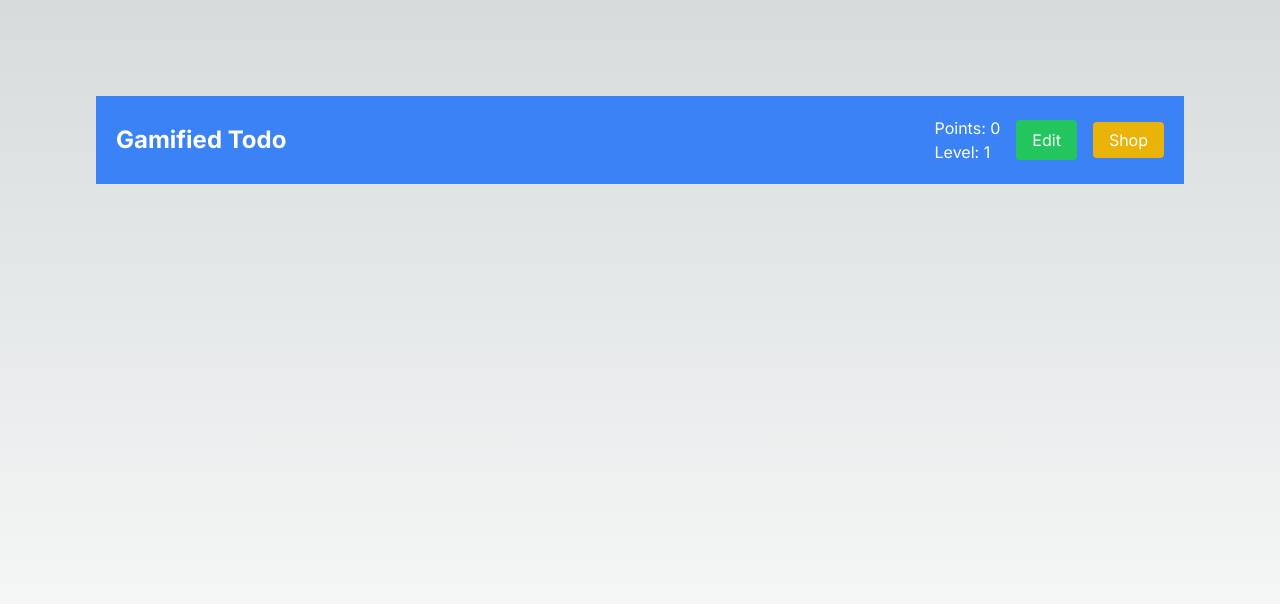
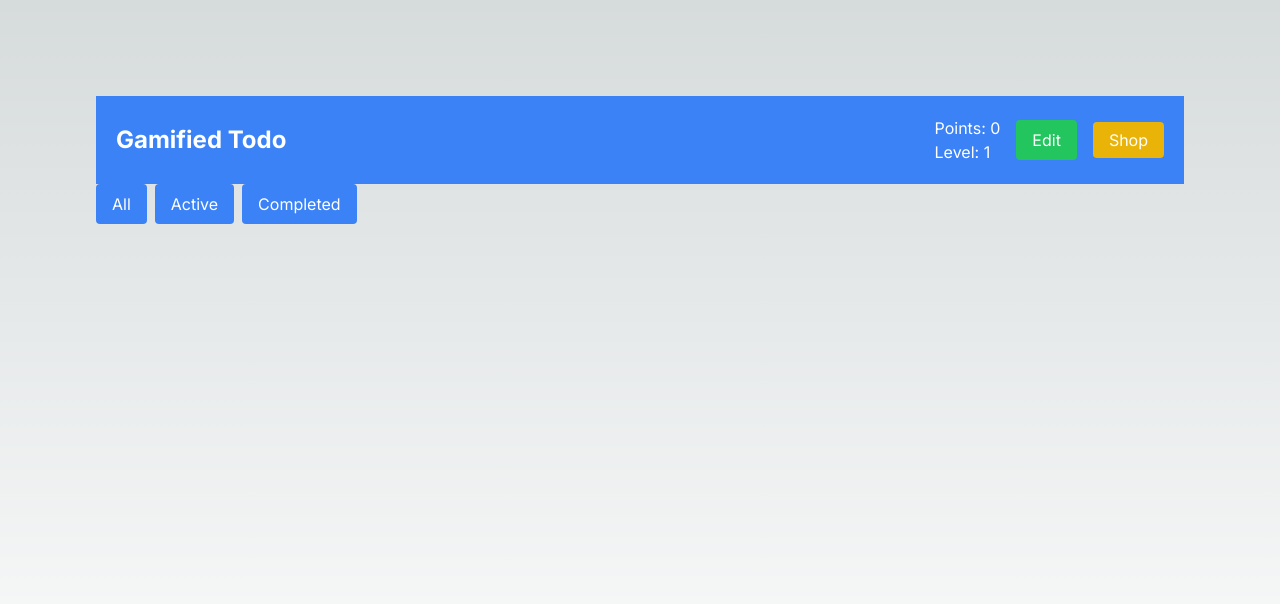
Before and after one commit to stub-ai/c6c62ed2-0b21-5c1a-bbc7-a0189a100d82, a Next.js app: page / in a window 1280 px wide. Shown: the top 604 px of the page. Built offline with nearby package versions, Linux system fonts and the light colour scheme.

Commit message:
Commit from Stub AI (#16)

```diff
--- a/pages/index.tsx
+++ b/pages/index.tsx
@@ -2,13 +2,14 @@ import Image from 'next/image'
 import { Inter } from 'next/font/google'
 import Header from '../components/Header';
 import TaskItem from '../components/TaskItem';
-import { useContext } from 'react';
+import { useContext, useState } from 'react';
 import { UserContext, Task } from '../components/UserContext';
 
 const inter = Inter({ subsets: ['latin'] })
 
 export default function Home() {
   const { user, setUser } = useContext(UserContext);
+  const [filter, setFilter] = useState('All');
 
   const handleEdit = (editedTask: Task, index: number) => {
     const newTasks = [...user.tasks];
@@ -22,13 +23,25 @@ export default function Home() {
     setUser({ ...user, tasks: newTasks });
   };
 
+  const filteredTasks = user.tasks.filter(task => {
+    if (filter === 'All') return true;
+    if (filter === 'Active') return task.status === 'Incomplete';
+    if (filter === 'Completed') return task.status === 'Complete';
+    return true;
+  });
+
   return (
     <main
       className={`flex flex-col min-h-screen p-24 ${inter.className}`}
     >
       <Header />
       <div className="flex-grow">
-        {user.tasks.map((task, index) => (
+        <div className="mb-4">
+          <button onClick={() => setFilter('All')} className="mr-2 bg-blue-500 text-white px-4 py-2 rounded">All</button>
+          <button onClick={() => setFilter('Active')} className="mr-2 bg-blue-500 text-white px-4 py-2 rounded">Active</button>
+          <button onClick={() => setFilter('Completed')} className="mr-2 bg-blue-500 text-white px-4 py-2 rounded">Completed</button>
+        </div>
+        {filteredTasks.map((task, index) => (
           <TaskItem key={index} task={task} index={index} onEdit={handleEdit} onDelete={handleDelete} />
         ))}
       </div>
```
